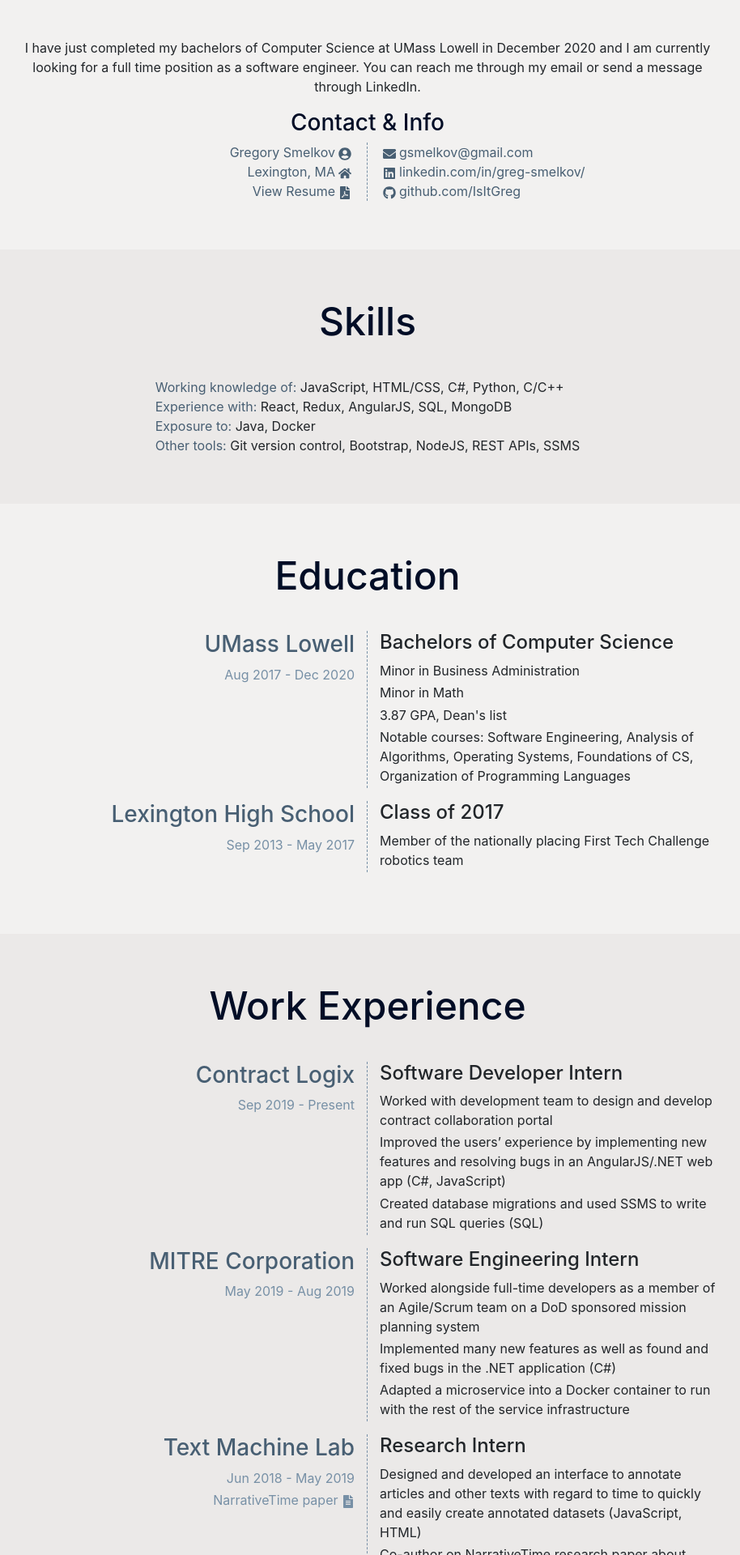
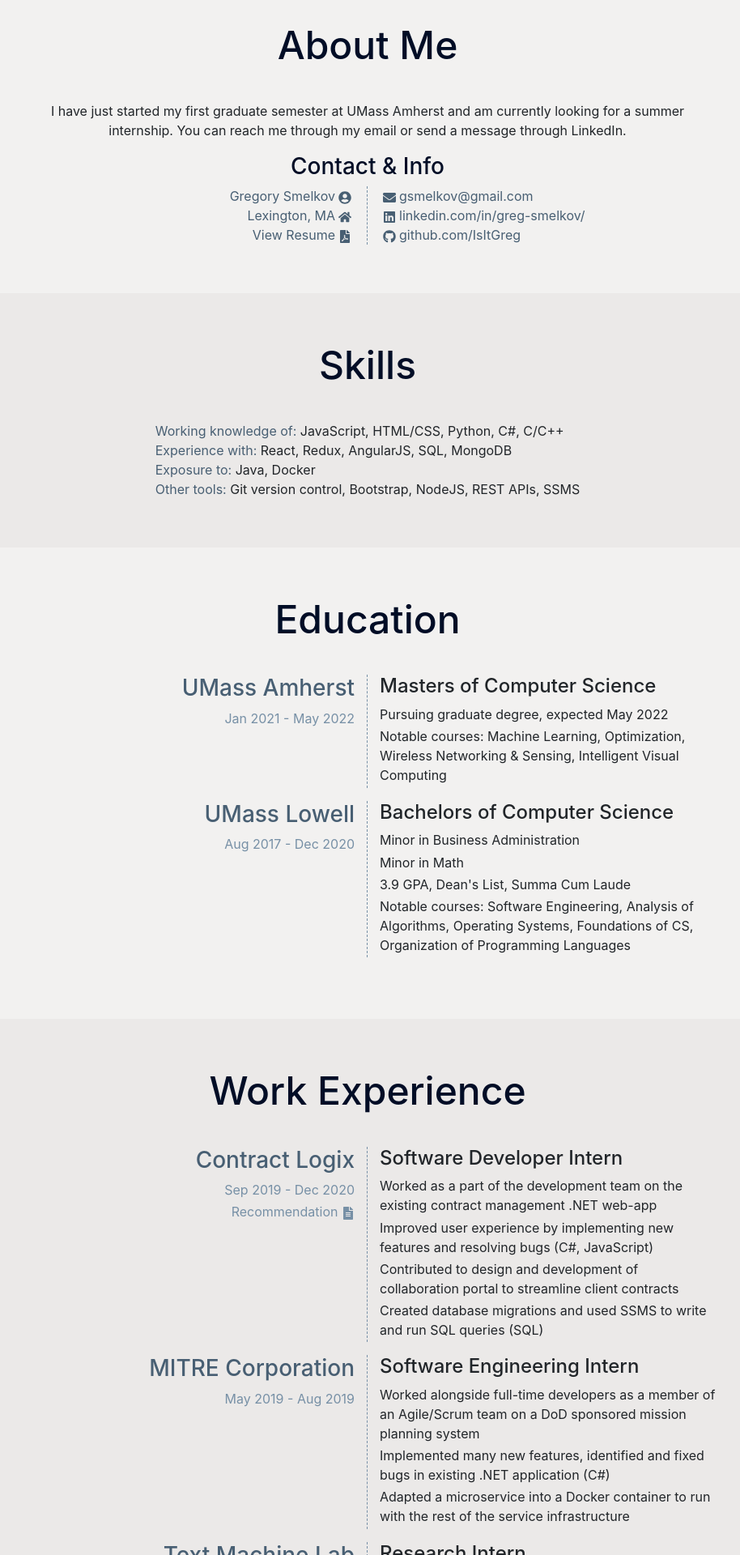
Before and after one commit to IsItGreg/gsme.dev, a React (Create React App) app: page / in a window 1280 px wide. Shown: the part 4460-6380 px from the top of the page at 81% size, without its empty margins (186-1100 px from the left). Built offline with nearby package versions, Linux system fonts and the light colour scheme.

Commit message:
Updates 2/2021

```diff
--- a/src/App.js
+++ b/src/App.js
@@ -1,8 +1,9 @@
 import React from 'react';
 import { Jumbotron, Row, Col, Container, Nav, Button } from 'react-bootstrap';
-import { FaChevronCircleDown, FaPlay, FaFileAlt, FaGithub, FaLinkedin, FaHome, FaEnvelope, FaFilePdf, FaUserCircle, FaHamburger } from 'react-icons/fa';
+import { FaChevronCircleDown, FaFileAlt, FaGithub, FaLinkedin, FaHome, FaEnvelope, FaFilePdf, FaUserCircle, FaHamburger } from 'react-icons/fa';
 import Scrollspy from 'react-scrollspy';
-import Pdf from '../src/GregorySmelkovResume.pdf';
+import Resume from '../src/GregorySmelkovResume.pdf';
+import ContractLogixRecommendation from '../src/GregorySmelkovContractLogixRecommendation.pdf'
 import 'bootstrap/dist/css/bootstrap.min.css';
 import './App.css';
 
@@ -109,7 +110,8 @@
                   <Row className="aboutme-blurb">
                     <Col >
                       <p>
-                        I have just completed my bachelors of Computer Science at UMass Lowell in December 2020 and I am currently looking for a full time position as a software engineer. You can reach me through my email or send a message through LinkedIn.
+                        I have just started my first graduate semester at UMass Amherst and am currently looking for a summer internship.
+                        You can reach me through my email or send a message through LinkedIn.
                       </p>
                     </Col>
                   </Row>
@@ -122,7 +124,7 @@
                     <Col xs={12} sm={6} className="aboutme-list aboutme-left">
                       <div><FaUserCircle /><span> Gregory Smelkov </span></div>
                       <div><FaHome /><span> Lexington, MA </span></div>
-                      <div><a target="_blank" rel="noopener noreferrer" href={Pdf}><FaFilePdf /><span> View Resume </span></a></div>
+                      <div><a target="_blank" rel="noopener noreferrer" href={Resume}><FaFilePdf /><span> View Resume </span></a></div>
                     </Col>
                     <Col xs={12} sm={6} className="aboutme-list aboutme-right">
                       <div><a href="mailto: gsme+gsmelkov@gmail.com"><FaEnvelope /> gsmelkov@gmail.com </a></div>
@@ -146,7 +148,7 @@
                   </header>
                   <Row className="justify-content-md-center">
                     <Col md="auto" className="skills-list">
-                      <div><span>Working knowledge of:</span> JavaScript, HTML/CSS, C#, Python, C/C++</div>
+                      <div><span>Working knowledge of:</span> JavaScript, HTML/CSS, Python, C#, C/C++</div>
                       <div><span>Experience with:</span> React, Redux, AngularJS, SQL, MongoDB</div>
                       <div><span>Exposure to:</span> Java, Docker</div>
                       <div><span>Other tools:</span> Git version control, Bootstrap, NodeJS, REST APIs, SSMS</div>
@@ -166,7 +168,7 @@
                   <header>
                     <h2>Education</h2>
                   </header>
-                  {/* <Row className="place">
+                  <Row className="place">
                     <Col xs={12} sm={6} className="place-name">
                       <h3>UMass Amherst</h3>
                       <p>Jan 2021 - May 2022</p>
@@ -176,7 +178,7 @@
                       <p>Pursuing graduate degree, expected May 2022</p>
                       <p>Notable courses: Machine Learning, Optimization, Wireless Networking & Sensing, Intelligent Visual Computing</p>
                     </Col>
-                  </Row> */}
+                  </Row>
                   <Row className="place">
                     <Col xs={12} sm={6} className="place-name">
                       <h3>UMass Lowell</h3>
@@ -186,11 +188,12 @@
                       <h4>Bachelors of Computer Science</h4>
                       <p>Minor in Business Administration</p>
                       <p>Minor in Math</p>
-                      <p>3.87 GPA, Dean's list</p>
-                      <p>Notable courses: Software Engineering, Analysis of Algorithms, Operating Systems, Foundations of CS, Organization of Programming Languages</p>
+                      <p>3.9 GPA, Dean's List, Summa Cum Laude</p>
+                      <p>Notable courses:
+                      Software Engineering, Analysis of Algorithms, Operating Systems, Foundations of CS, Organization of Programming Languages</p>
                     </Col>
                   </Row>
-                  <Row className="row place">
+                  {/* <Row className="row place">
                     <Col xs={12} sm={6} className="place-name">
                       <h3>Lexington High School</h3>
                       <p>Sep 2013 - May 2017</p>
@@ -199,7 +202,7 @@
                       <h4>Class of 2017</h4>
                       <p>Member of the nationally placing First Tech Challenge robotics team</p>
                     </Col>
-                  </Row>
+                  </Row> */}
                 </article>
               </Col>
             </Row>
@@ -217,12 +220,14 @@
                   <Row className="place">
                     <Col xs={12} sm={6} className="place-name">
                       <h3>Contract Logix</h3>
-                      <p>Sep 2019 - Present</p>
+                      <p>Sep 2019 - Dec 2020</p>
+                      <p><a className="place-link" target="_blank" rel="noopener noreferrer" href={ContractLogixRecommendation}>Recommendation <FaFileAlt /></a></p>
                     </Col>
                     <Col xs={12} sm={6} className="place-about">
                       <h4>Software Developer Intern</h4>
-                      <p>Worked with development team to design and develop contract collaboration portal</p>
-                      <p>Improved the users’ experience  by implementing new features and resolving bugs in an AngularJS/.NET web app (C#, JavaScript)</p>
+                      <p>Worked as a part of the development team on the existing contract management .NET web-app</p>
+                      <p>Improved user experience by implementing new features and resolving bugs (C#, JavaScript)</p>
+                      <p>Contributed to design and development of collaboration portal to streamline client contracts</p>
                       <p>Created database migrations and used SSMS to write and run SQL queries (SQL)</p>
                     </Col>
                   </Row>
@@ -234,7 +239,7 @@
                     <Col xs={12} sm={6} className="place-about">
                       <h4>Software Engineering Intern</h4>
                       <p>Worked alongside full-time developers as a member of an Agile/Scrum team on a DoD sponsored mission planning system</p>
-                      <p>Implemented many new features as well as found and fixed bugs in the .NET application (C#)</p>
+                      <p>Implemented many new features, identified and fixed bugs in existing .NET application (C#)</p>
                       <p>Adapted a microservice into a Docker container to run with the rest of the service infrastructure</p>
                     </Col>
                   </Row>
@@ -246,9 +251,10 @@
                     </Col>
                     <Col xs={12} sm={6} className="place-about">
                       <h4>Research Intern</h4>
-                      <p>Designed and developed an interface to annotate articles and other texts with regard to time to quickly and easily create annotated datasets (JavaScript, HTML)</p>
+                      <p>Designed and developed an interface for a research paper to annotate articles and other texts with regard to time.
+                      The new tool, NarrativeTime, allows for  to simplify and expedite the process to create annotated datasets (JavaScript, HTML)</p>
                       <p>Co-author on NarrativeTime research paper about temporal annotation tool</p>
-                      <p>Worked to create an annotated call-to-action dataset to predict political unrest (Python)</p>
+                      <p>Implemented a tool to annotate posts for calls-to-action to predict political unrest (Python)</p>
                       <p>Created a program to extract user conversations from Reddit for teaching chat bots (Python)</p>
                       <p>Wrote a script to scrape and format text from news articles for a temporal dataset (Python)</p>
                     </Col>
@@ -300,7 +306,7 @@
                     </Col>
                     <Col xs={12} sm={6} className="place-about">
                       <h4>gsme.dev</h4>
-                      <p>This website was intended to be a digital version of my resume that allows for more detailed descriptions of what I have done.</p>
+                      <p>This website was intended to be a digital version of my resume and an opportunity to learn React and Bootstrap</p>
                       <p>I built this site using React, Bootstrap, and hosted on GitHub pages and you can find the source code in the repository on the left.</p>
                     </Col>
                   </Row>
```
Also changed, not shown: 2 other files (tests, documents, lock files or other folders).
